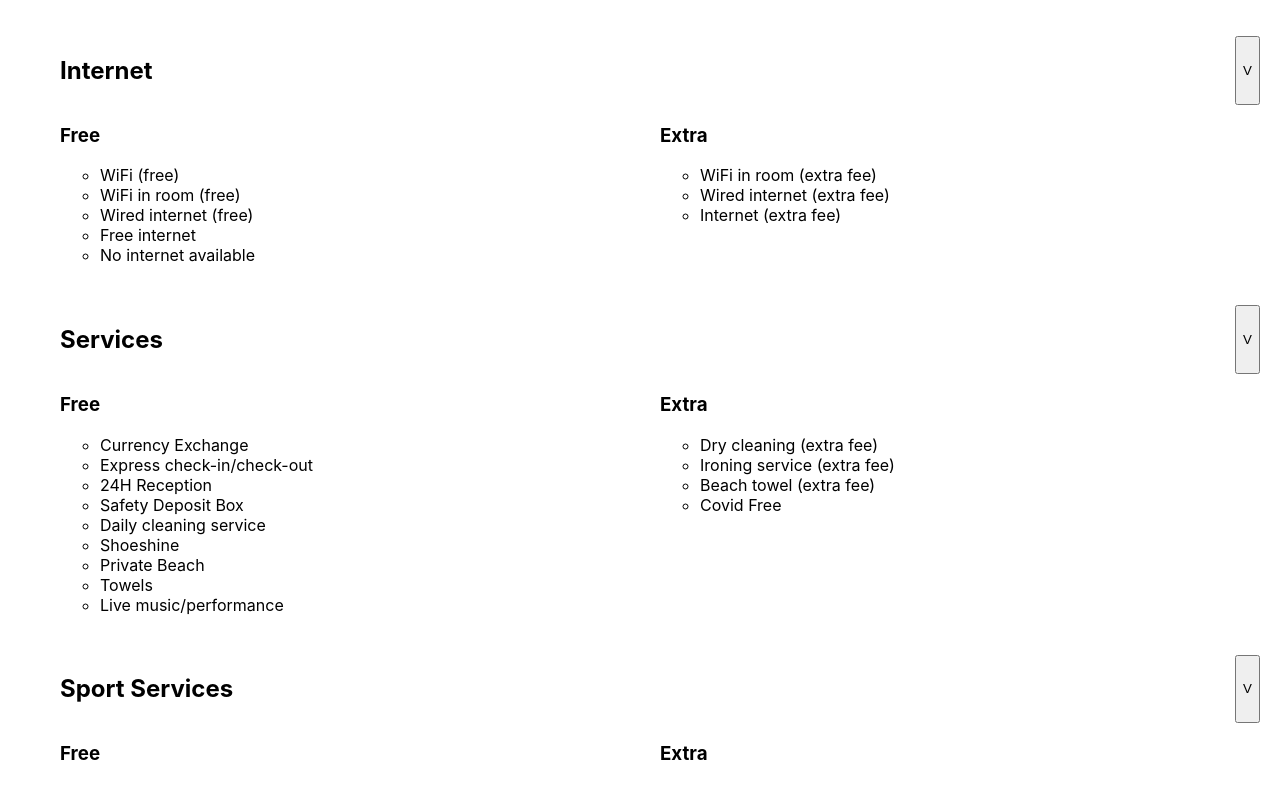
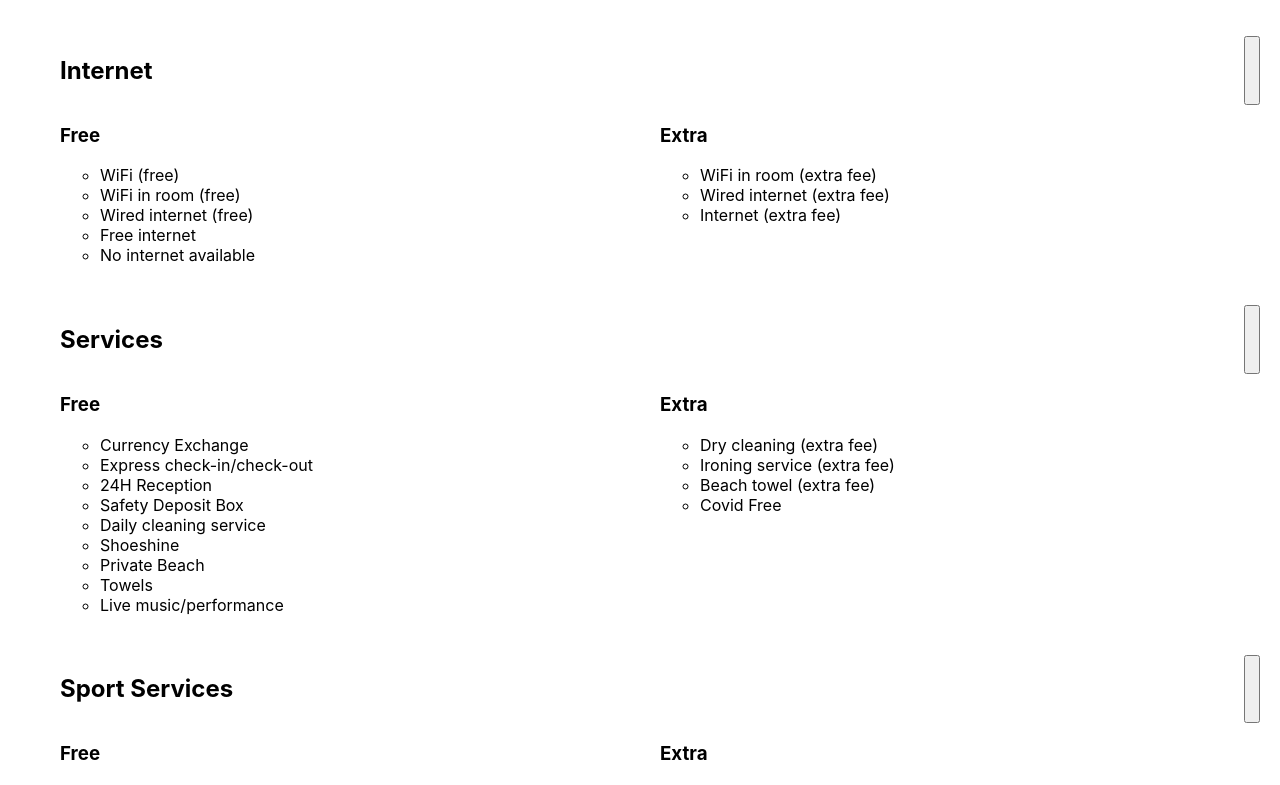
Before and after one commit to inesppino/service-category, a React (Create React App) app: page / in a window 1280 px wide. Shown: the top 785 px of the page. Built offline with nearby package versions, Linux system fonts and the light colour scheme.

Commit message:
feat(app): funcionalidad del acordeon

```diff
--- a/src/App.js
+++ b/src/App.js
@@ -8,7 +8,8 @@ class App extends Component {
     super(props);
     this.state = {
       servicesCategories: {},
-      collapsibles: {}
+      haveLists: false,
+      collapsibles: {},
     }
     this.fetchCategories = this.fetchCategories.bind(this);
     this.filterData = this.filterData.bind(this);
@@ -17,7 +18,6 @@ class App extends Component {
 
   componentDidMount() {
     this.fetchCategories();
-    this.createCollapsiblesHandelers();
   }
 
   fetchCategories() {
@@ -29,15 +29,23 @@ class App extends Component {
       return serviceCategory[category.ServiceCategory.Id].push(category);
     });
     this.setState({
-      servicesCategories: { ...serviceCategory }
-    })
-    return serviceCategory
+      servicesCategories: { ...serviceCategory },
+      haveLists: true
+    }, this.createCollapsiblesHandlers
+    );
+    return serviceCategory;
   }
 
-  createCollapsiblesHandelers() {
-    console.log('he pasado')
-    console.log(this.state.servicesCategories)
-    // necesito el this.state.servicesCategories para crear el objeto de collapsibles
+  createCollapsiblesHandlers() {
+    const { servicesCategories } = this.state;
+    const collapsibles = {};
+    Object.keys(servicesCategories).forEach((category, index) => {
+      index === 0 ? collapsibles[category] = '' : collapsibles[category] = 'inactive-collapsible';
+    })
+    this.setState({
+      collapsibles
+    })
+    return collapsibles;
   }
 
   filterData(categories) {
@@ -47,21 +55,26 @@ class App extends Component {
     return { Free, Extra };
   }
 
-  handleCollapsible(e) {
-    console.log(e);
+  handleCollapsible(id) {
+    const collapsibles = {...this.state.collapsibles};
+    collapsibles[id] === '' ? collapsibles[id] = 'inactive-collapsible' : collapsibles[id] = '';
+    this.setState({
+      collapsibles
+    })
   }
 
   render() {
-    const { servicesCategories } = this.state;
+    const { servicesCategories, collapsibles } = this.state;
     return (
-      <ul>
+      <ul className="service-category-main-list">
         {Object.keys(servicesCategories).map(category => {
           return (
-            <ServiceCategoryCard key={servicesCategories[category][0].Id}
-              id={servicesCategories[category][0].Id}
+            <ServiceCategoryCard key={category}
+              id={category}
               lists={this.filterData(servicesCategories[category])}
               title={servicesCategories[category][0].ServiceCategory.Caption}
               handleCollapsible={this.handleCollapsible}
+              collapsibleControl={collapsibles[category]}
             />)
         })}
       </ul>
--- a/src/components/ServiceCategoryCard.js
+++ b/src/components/ServiceCategoryCard.js
@@ -4,12 +4,13 @@ import ServiceCategoryList from './ServiceCategoryList';
 class ServiceCategoryCard extends Component {
 
   render() {
-    const { lists, title, handleCollapsible, id } = this.props;
+    const { lists, title, handleCollapsible, id, collapsibleControl } = this.props;
+
     return (
-      <div className="card-container">
+      <div className={`card-container ${collapsibleControl}`}>
         <div className="card-title-container">
-        <h2>{title}</h2>
-        <button onClick={() => handleCollapsible(id)}>V</button>
+          <h2>{title}</h2>
+          <button onClick={() => handleCollapsible(id)}><i className="fas fa-angle-up icon-up"></i></button>
         </div>
         <div className="card-lists-container" id={title}>
           {Object.keys(lists).map((list) => {
```
